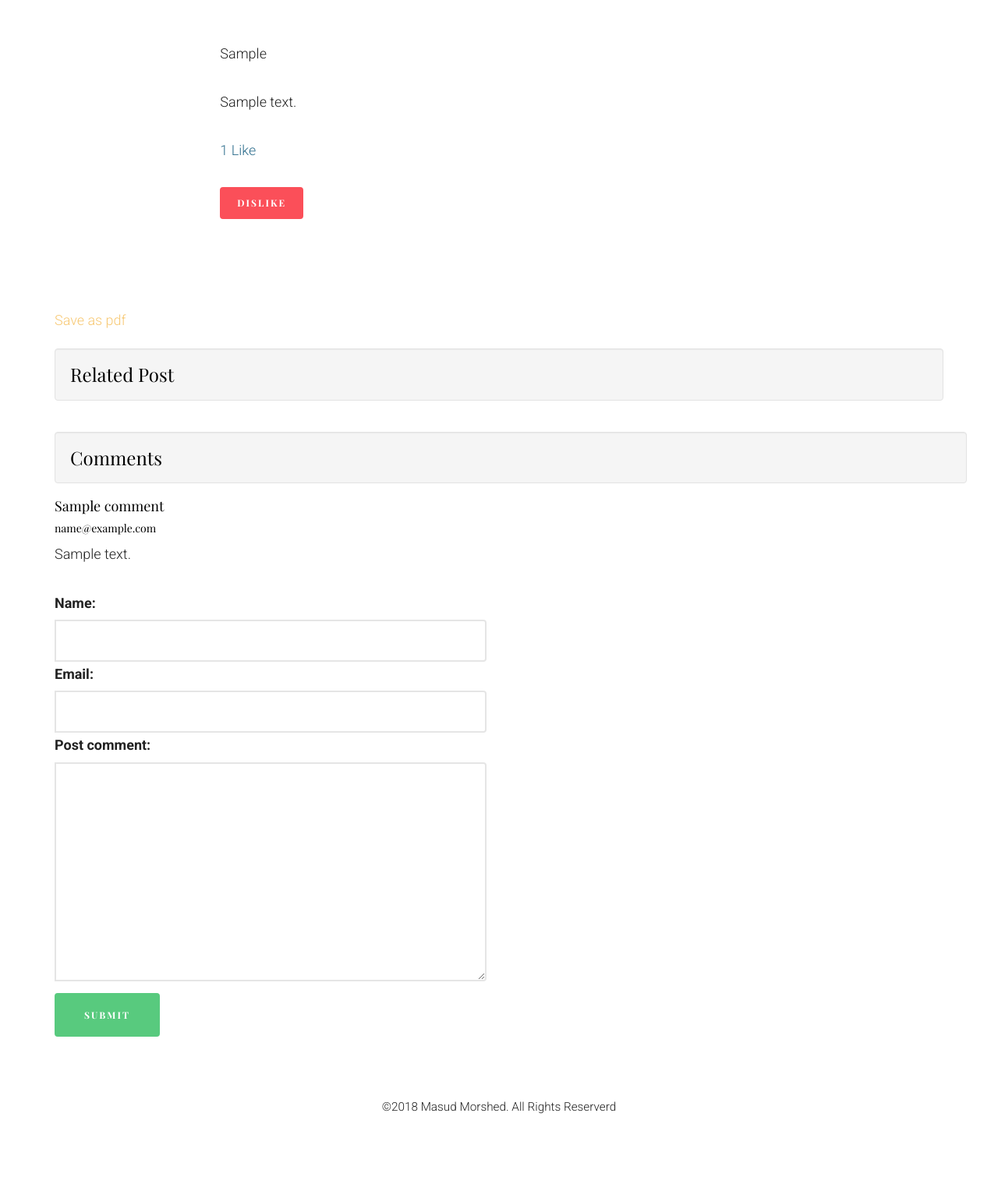
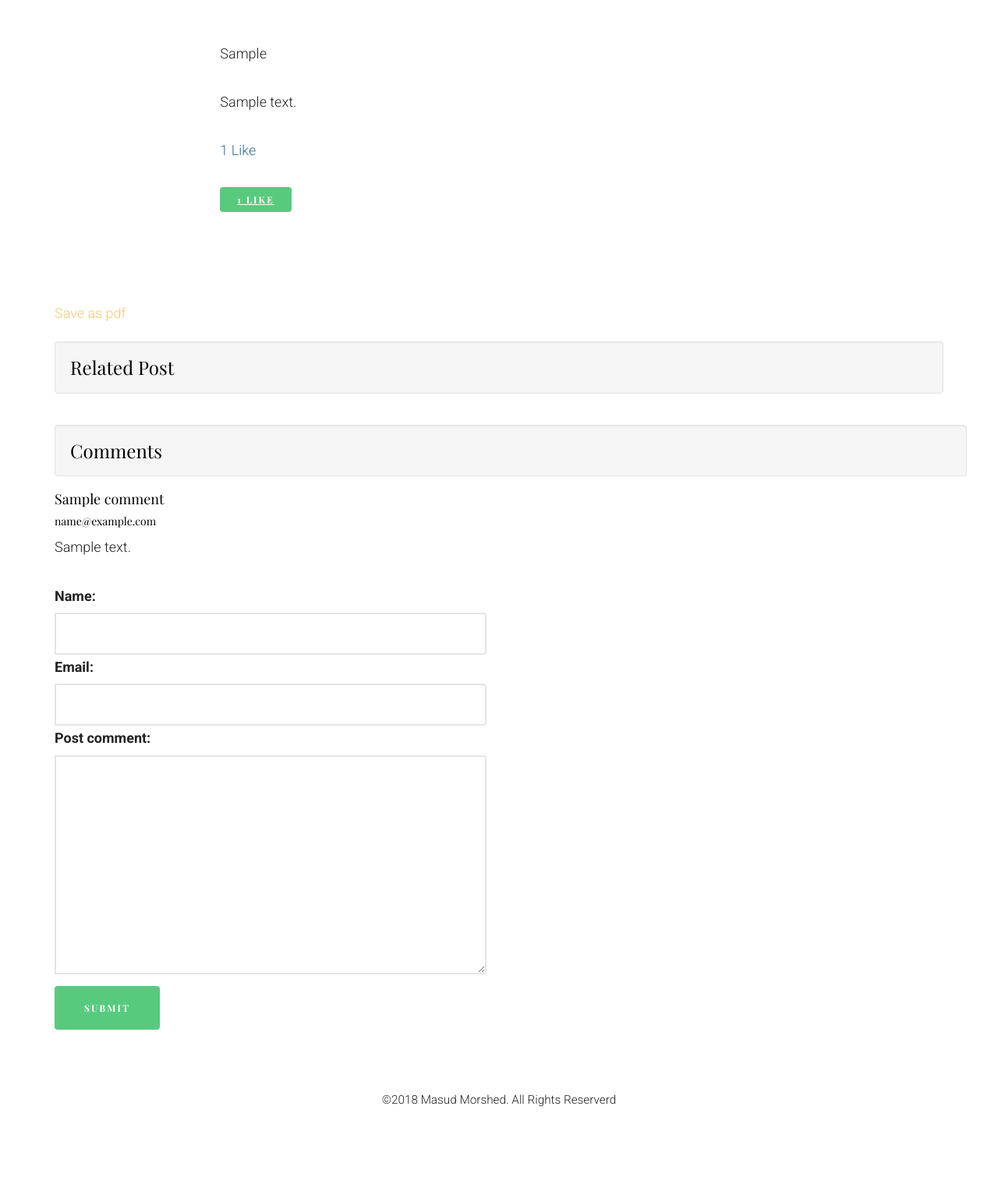
Before and after one commit to morshedmasud/django_blog, a Django app: page /article/1 in a window 1280 px wide. Shown: the part 943-2462 px from the top of the page at 78% size. After the commit the page ends 2363 px from the top, so only its background shows below. Run offline with Django 3.2, Linux system fonts and the light colour scheme; a user stored in the database is signed in; tables that the repository leaves empty hold one stand-in row (values such as "Sample post"); some libraries are stand-ins or nearby versions; some web fonts are replaced.

Commit message:
ajax problem in like button

```diff
--- a/blog_app/models.py
+++ b/blog_app/models.py
@@ -48,6 +48,12 @@ class article(models.Model):
     def get_topic_url(self):
         return reverse("blog:topic", kwargs={"name":self.category})
 
+    def get_like_url(self):
+        return reverse('blog:like_post', kwargs={"id":self.pk})
+
+    def get_api_like_url(self):
+        return reverse('blog:api_like_post', kwargs={"id":self.pk})
+
 
 
 class Comment(models.Model):
--- a/blog_app/urls.py
+++ b/blog_app/urls.py
@@ -20,13 +20,13 @@ urlpatterns = [
     path('createCategory/', views.createCategory, name='createCategory'),
     path('updateCategory/<pk>', views.updateCategory, name='updateCategory'),
     path('deleteCategory/<int:pk>', views.deleteCategory, name='deleteCategory'),
-    #account confirmation
+    # account confirmation
     path('activate/<uidb64>/<token>/', views.activate, name='activate'),
     # html to pdf
     path('pdf/<int:id>', views.Pdf.as_view(), name='pdf'),
-    path('likes/', views.like_post, name='like_post')
+
+    # path('article/<int:id>/like/', views.like_post, name='like_post'),
+    path("article/<int:id>/like/", views.PostlikeToggle.as_view(), name='like_post'),
+    path("api/<int:id>/like/", views.PostlikeAPIToggle.as_view(), name='api_like_post'),
+
 ]
-
-# if settings.DEBUG:
-#     urlpatterns+=static(settings.STATIC_URL,  document_root=settings.STATIC_ROOT)
-#     urlpatterns+=static(settings.MEDIA_URL,  document_root=settings.MEDIA_ROOT)
--- a/blog_app/views.py
+++ b/blog_app/views.py
@@ -1,6 +1,8 @@
 from django.shortcuts import render, Http404, get_object_or_404, redirect, HttpResponse, HttpResponseRedirect
 from .models import author, category, article, Comment
 from django.contrib.auth import authenticate, login, logout
+from django.contrib.auth.decorators import login_required
+from django.views.decorators.http import require_POST
 from django.contrib.auth.models import User
 from django.core.paginator import EmptyPage, PageNotAnInteger, Paginator
 from django.db.models import Q
@@ -12,6 +14,8 @@ from django.views import View
 from .require import render_to_pdf
 from django.template.loader import get_template
 import datetime
+from django.http import JsonResponse
+from django.views.generic import RedirectView
 
 # for mail
 from django.contrib.sites.shortcuts import get_current_site
@@ -90,19 +94,61 @@ def getsingle(request, id):
 
 
 
-def like_post(request):
-    post = get_object_or_404(article, id=request.POST.get('post_id'))
-    is_liked = False
-    if post.likes.filter(id=request.user.id).exists():
-        post.likes.remove(request.user)
+# def like_post(request, id):
+#     post = get_object_or_404(article, id=id)
+#     is_liked = False
+#     if post.likes.filter(id=request.user.id).exists():
+#         post.likes.remove(request.user)
+#         is_liked = False
+#     else:
+#         post.likes.add(request.user)
+#         is_liked = True
+#     return redirect("blog:single_post", post.id)
+
+
+
+class PostlikeToggle(RedirectView):
+    def get_redirect_url(self, *args, **kwargs):
+        post = get_object_or_404(article, id=self.kwargs.get("id"))
         is_liked = False
-    else:
-        post.likes.add(request.user)
-        is_liked = True
+        user = self.request.user.id
+        if post.likes.filter(id=user).exists():
+            post.likes.remove(user)
+            is_liked = False
+        else:
+            post.likes.add(user)
+            is_liked = True
+        url_ = post.get_single_url()
+        return url_
 
-    post_id = request.POST.get("post_id")
-    return redirect("blog:single_post", post_id)
 
+from rest_framework.views import APIView
+from rest_framework.response import Response
+from rest_framework import authentication, permissions
+from django.contrib.auth.models import User
+
+class PostlikeAPIToggle(APIView):
+    authentication_classes = (authentication.SessionAuthentication,)
+    permission_classes = (permissions.IsAuthenticated,)
+
+    def get(self, request, id=None, format=None):
+        post = get_object_or_404(article, id=id)
+        user = self.request.user
+        updated = False
+        liked = False
+        if user in post.likes.all():
+            liked = False
+            post.likes.remove(user)
+        else:
+            post.likes.add(user)
+            liked = True
+        updated = True
+
+        data = {
+            'updated': updated,
+            'liked': liked,
+        }
+        return Response(data)
 
 
 def gettopic(request, name):
--- a/mnuworl/settings.py
+++ b/mnuworl/settings.py
@@ -43,6 +43,7 @@ INSTALLED_APPS = [
     'blog_app',
 
     # 3rd Party app
+    'rest_framework',
     'ckeditor',
     'ckeditor_uploader',
 ]
--- a/templates/base.html
+++ b/templates/base.html
@@ -4,15 +4,16 @@
 <!--[if lt IE 7]>      <html class="no-js lt-ie9 lt-ie8 lt-ie7"> <![endif]-->
 <!--[if IE 7]>         <html class="no-js lt-ie9 lt-ie8"> <![endif]-->
 <!--[if IE 8]>         <html class="no-js lt-ie9"> <![endif]-->
-<!--[if gt IE 8]><!--> <html class="no-js"> <!--<![endif]-->
+<!--[if gt IE 8]><!-->
+<html class="no-js"> <!--<![endif]-->
 <head>
     <meta charset="utf-8">
     <meta http-equiv="X-UA-Compatible" content="IE=edge">
     <title>{% block title %} {% endblock %}</title>
     <meta name="viewport" content="width=device-width, initial-scale=1">
-	<meta name="description" content="Free HTML5 Template by FREEHTML5.CO" />
-	<meta name="keywords" content="free html5, free template, free bootstrap, html5, css3, mobile first, responsive" />
-	<meta name="author" content="FREEHTML5.CO" />
+    <meta name="description" content="Free HTML5 Template by FREEHTML5.CO"/>
+    <meta name="keywords" content="free html5, free template, free bootstrap, html5, css3, mobile first, responsive"/>
+    <meta name="author" content="FREEHTML5.CO"/>
 
     <!--
       //////////////////////////////////////////////////////
@@ -34,15 +35,16 @@
     <meta property="og:url" content=""/>
     <meta property="og:site_name" content=""/>
     <meta property="og:description" content=""/>
-	<meta name="twitter:title" content="" />
-	<meta name="twitter:image" content="" />
-	<meta name="twitter:url" content="" />
-	<meta name="twitter:card" content="" />
+    <meta name="twitter:title" content=""/>
+    <meta name="twitter:image" content=""/>
+    <meta name="twitter:url" content=""/>
+    <meta name="twitter:card" content=""/>
 
     <!-- Place favicon.ico and apple-touch-icon.png in the root directory -->
     <link rel="shortcut icon" href="favicon.ico">
     <!-- Google Fonts -->
-	<link href='http://fonts.googleapis.com/css?family=Playfair+Display:400,700,400italic|Roboto:400,300,700' rel='stylesheet' type='text/css'>
+    <link href='http://fonts.googleapis.com/css?family=Playfair+Display:400,700,400italic|Roboto:400,300,700'
+          rel='stylesheet' type='text/css'>
     <!-- Animate -->
     <link rel="stylesheet" href="{% static 'css/animate.css' %}">
     <!-- Icomoon -->
@@ -57,6 +59,7 @@
         #fh5co-offcanvas {
             width: auto;
         }
+
         #fh5co-offcanvas .fh5co-menu, #fh5co-offcanvas .fh5co-bio {
             width: 400px;
             padding: 50px;
@@ -77,7 +80,8 @@
 </head>
 <body>
 <div id="fh5co-offcanvas">
-		<a href="#" class="fh5co-close-offcanvas js-fh5co-close-offcanvas"><span><i class="icon-cross3"></i> <span>Close</span></span></a>
+    <a href="#" class="fh5co-close-offcanvas js-fh5co-close-offcanvas"><span><i
+            class="icon-cross3"></i> <span>Close</span></span></a>
     {% block profile %}
 
     {% endblock %}
@@ -99,7 +103,8 @@
             <h3 class="heading">Search</h3>
             <form action="" method="GET">
                 <div class="form-group">
-						<input type="text" name="q" class="form-control" placeholder="Type a keyword" value="{{ request.GET.q }}">
+                    <input type="text" name="q" class="form-control" placeholder="Type a keyword"
+                           value="{{ request.GET.q }}">
                 </div>
             </form>
         </div>
@@ -133,9 +138,10 @@
     </div>
 </div>
 <footer id="fh5co-footer">
-		<p><small>&copy;2018 Masud Morshed. All Rights Reserverd</p>
+    <p>
+        <small>&copy;2018 Masud Morshed. All Rights Reserverd
+    </p>
 </footer>
-
 
 
 <!-- jQuery -->
@@ -148,8 +154,49 @@
 <script src="{% static 'js/jquery.waypoints.min.js' %}"></script>
 <!-- Main JS -->
 <script src="{% static 'js/main.js' %}"></script>
+<script src="https://cdn.jsdelivr.net/npm/js-cookie@2/src/js.cookie.min.js"></script>
 {% block script %}
 {% endblock %}
 
+<script type="text/javascript">
+</script>
+
+<script>
+    $(document).ready(function () {
+        function updateText(btn, newCount, verb){
+            btn.text(newCount + " " + verb)
+        }
+
+        $(".like-btn").click(function (e) {
+            e.preventDefault();
+            var this_ = $(this);
+            var likeurl = this_.attr("data-href");
+            var likeCount = parseInt(this_.attr("data-likes")) | 0;
+            var addLike = likeCount + 1;
+            var removeLike = likeCount - 1;
+            $.ajax({
+                url: likeurl,
+                method: "GET",
+                data: {},
+                success: function (data) {
+                    console.log(data);
+                    var newLikes;
+                    if (data.liked){
+                        {#newLikes = likeCount + 1#}
+                        updateText(this_, addLike, "unlike")
+                    } else {
+                        {#newLikes = likeCount - 1#}
+                        updateText(this_, removeLike, "like")
+                    }
+                },
+                error: function (error) {
+                    console.log(error);
+                    console.log("error")
+                }
+            })
+        })
+    })
+</script>
+
 </body>
 </html>
--- a/templates/single.html
+++ b/templates/single.html
@@ -28,7 +28,7 @@
         </figure>
         <h3 class="heading">About Me</h3>
         <h2>{{ post.article_author.name.get_full_name }}</h2>
-	<a href="mailto:{{post.article_author.name.email}}">{{ post.article_author.name.email }}</a>
+        <a href="mailto:{{ post.article_author.name.email }}">{{ post.article_author.name.email }}</a>
         <p>{{ post.article_author.details }}</p>
         <ul class="fh5co-social">
             <li><a href="#"><i class="icon-twitter"></i></a></li>
@@ -74,16 +74,22 @@
                                 {{ post.video|safe }}
                             {% endif %}
                             <p>{{ post.body|safe|linebreaks }}</p>
-						<p class="text-info">{{ total_likes }} Like{{ total_likes|pluralize }}</p>
+
+{#                            like section#}
+                            <p class="text-info">{{ total_likes }} Like{{ total_likes|pluralize }} </p>
                             {% if user.is_authenticated %}
-						<form action="{% url 'blog:like_post' %}" method="POST">
-							{% csrf_token %}
-							{% if is_liked %}
-							<button type="submit" name="post_id" value="{{ post.id }}" class="btn btn-danger">Dislike</button>
-							{% else %}
-							<button type="submit" name="post_id" value="{{ post.id }}" class="btn btn-success">Like</button>
-							{% endif %}
-						</form>
+                                <a class="like-btn btn btn-success btn-sm" data-href="{{ post.get_api_like_url }}" data-likes="{{ post.likes.count }}" href="{{ post.get_like_url }}">
+{#                                {% if is_liked %}#}
+{#                                    <button type="submit" name="post_id" value="{{ post.id }}"#}
+{#                                            class="btn btn-danger">Dislike#}
+{#                                    </button>#}
+{#                                {% else %}#}
+{#                                    <button type="submit" name="post_id" value="{{ post.id }}"#}
+{#                                            class="btn btn-success">Like#}
+{#                                    </button>#}
+{#                                {% endif %}#}
+                                {{ post.likes.count }} Like
+                                </a>
                             {% endif %}
                         </div>
                     </div>
@@ -102,7 +108,7 @@
                         <h3>{{ r.title }}</h3>
                     </a>
                     <div class="col-lg-12 cp-r animate-box text-left">
-				<p>{{ r.body|truncatewords:5 }}</p>
+                        {#                        <p>{{ r.body|truncatewords:5 }}</p>#}
                     </div>
                 </figure>
             </article>
@@ -153,3 +159,9 @@
 
 {% block script %}
 {% endblock %}
+
+{#<script>#}
+{#    {% block jquery %}#}
+{#        #}
+{#    {% endblock %}#}
+{#</script>#}
```
Also changed, not shown: 3 other files. Lines whose indentation alone changed are shown as unchanged.
